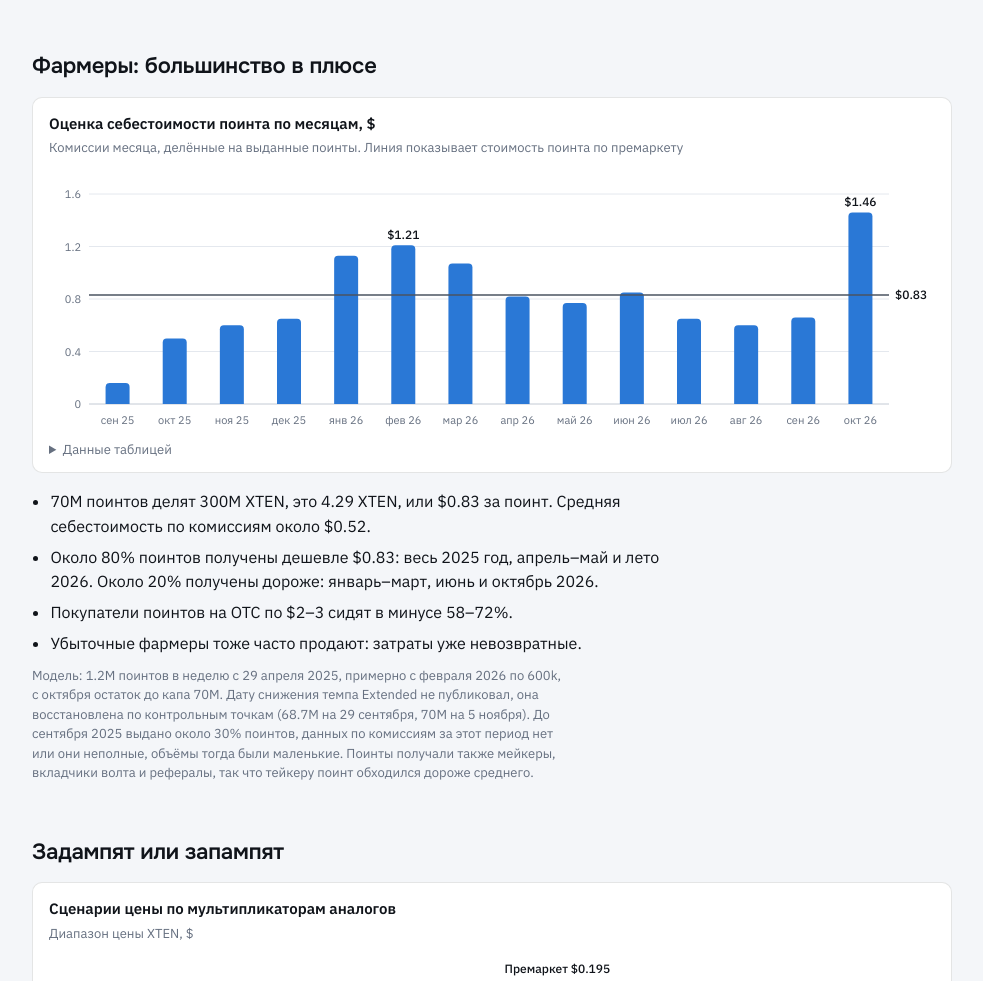
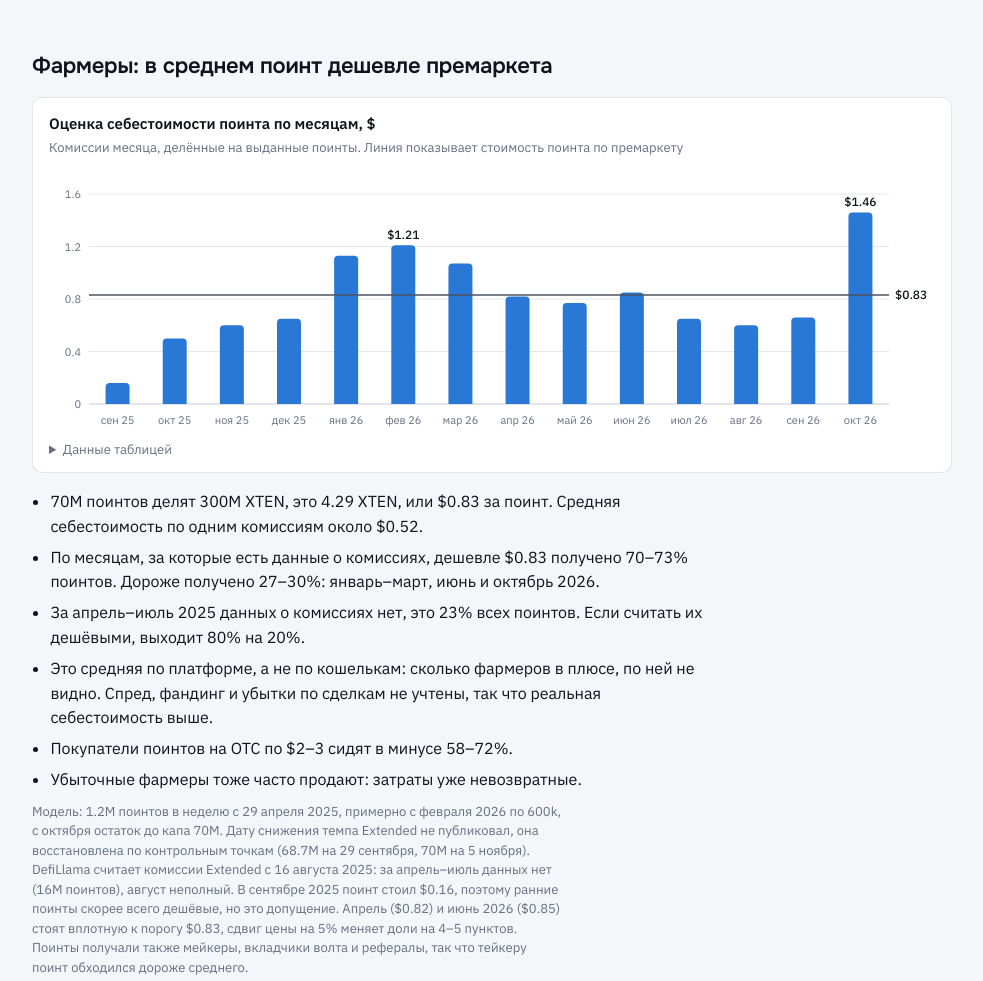
Before and after one commit to minysmoral/xten-premarket, a plain HTML site: page index.html in a window 1280 px wide. Shown: the part 4375-5356 px from the top of the page, without its empty margins (148-1131 px from the left). Drawn offline with Linux system fonts and the light colour scheme.

Commit message:
Clarify farmer cost-per-point wording and its assumptions
Co-Authored-By: Claude Fable 5.2 <noreply@anthropic.com>

```diff
--- a/index.html
+++ b/index.html
@@ -335,7 +335,7 @@ footer li { max-width: none; overflow-wrap: anywhere; }
   </section>
 
   <section>
-    <h2>Фармеры: большинство в плюсе</h2>
+    <h2>Фармеры: в среднем поинт дешевле премаркета</h2>
     <div class="card">
       <h3>Оценка себестоимости поинта по месяцам, $</h3>
       <div class="card-sub">Комиссии месяца, делённые на выданные поинты. Линия показывает стоимость поинта по премаркету</div>
@@ -343,12 +343,14 @@ footer li { max-width: none; overflow-wrap: anywhere; }
     </div>
     <div class="prose">
       <ul>
-        <li>70M поинтов делят 300M XTEN, это 4.29 XTEN, или $0.83 за поинт. Средняя себестоимость по комиссиям около $0.52.</li>
-        <li>Около 80% поинтов получены дешевле $0.83: весь 2025 год, апрель–май и лето 2026. Около 20% получены дороже: январь–март, июнь и октябрь 2026.</li>
+        <li>70M поинтов делят 300M XTEN, это 4.29 XTEN, или $0.83 за поинт. Средняя себестоимость по одним комиссиям около $0.52.</li>
+        <li>По месяцам, за которые есть данные о комиссиях, дешевле $0.83 получено 70–73% поинтов. Дороже получено 27–30%: январь–март, июнь и октябрь 2026.</li>
+        <li>За апрель–июль 2025 данных о комиссиях нет, это 23% всех поинтов. Если считать их дешёвыми, выходит 80% на 20%.</li>
+        <li>Это средняя по платформе, а не по кошелькам: сколько фармеров в плюсе, по ней не видно. Спред, фандинг и убытки по сделкам не учтены, так что реальная себестоимость выше.</li>
         <li>Покупатели поинтов на OTC по $2–3 сидят в минусе 58–72%.</li>
         <li>Убыточные фармеры тоже часто продают: затраты уже невозвратные.</li>
       </ul>
-      <p class="note">Модель: 1.2M поинтов в неделю с 29 апреля 2025, примерно с февраля 2026 по 600k, с октября остаток до капа 70M. Дату снижения темпа Extended не публиковал, она восстановлена по контрольным точкам (68.7M на 29 сентября, 70M на 5 ноября). До сентября 2025 выдано около 30% поинтов, данных по комиссиям за этот период нет или они неполные, объёмы тогда были маленькие. Поинты получали также мейкеры, вкладчики волта и рефералы, так что тейкеру поинт обходился дороже среднего.</p>
+      <p class="note">Модель: 1.2M поинтов в неделю с 29 апреля 2025, примерно с февраля 2026 по 600k, с октября остаток до капа 70M. Дату снижения темпа Extended не публиковал, она восстановлена по контрольным точкам (68.7M на 29 сентября, 70M на 5 ноября). DefiLlama считает комиссии Extended с 16 августа 2025: за апрель–июль данных нет (16M поинтов), август неполный. В сентябре 2025 поинт стоил $0.16, поэтому ранние поинты скорее всего дешёвые, но это допущение. Апрель ($0.82) и июнь 2026 ($0.85) стоят вплотную к порогу $0.83, сдвиг цены на 5% меняет доли на 4–5 пунктов. Поинты получали также мейкеры, вкладчики волта и рефералы, так что тейкеру поинт обходился дороже среднего.</p>
     </div>
   </section>
 
@@ -369,7 +371,7 @@ footer li { max-width: none; overflow-wrap: anywhere; }
       <div>
         <h3><span class="ico down">▼</span>За слив</h3>
         <ul>
-          <li>Весь флоат у фармеров без локов, и большинство в плюсе.</li>
+          <li>Весь флоат у фармеров без локов, и большая часть поинтов получена дешевле премаркета.</li>
           <li>Поинты кончились, ликвидность и открытый интерес уже уходят.</li>
           <li>Все перп-токены последнего года торгуются на 62–97% ниже максимумов. Paradex стоит $26M FDV.</li>
           <li>Премаркет потерял треть за три недели без реального предложения.</li>
```
